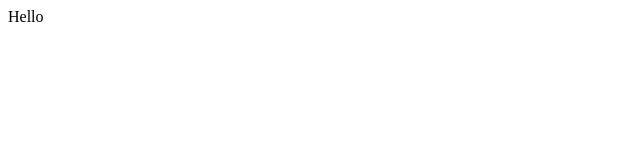
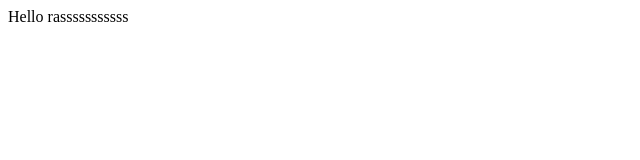
Before and after one commit to igorzakut/igorzakut.github.io, a plain HTML site: page index.html in a window 1280 px wide. Shown: the whole page, without its empty margins (0-640 px from the left). Drawn offline with Linux system fonts and the light colour scheme.

Commit message:
Update index.html

```diff
--- a/index.html
+++ b/index.html
@@ -3,6 +3,6 @@
   <title>My Page!</title>
 </head>
 <body>
-  Hello
+  Hello rasssssssssss
 </body>
 </html>
```
